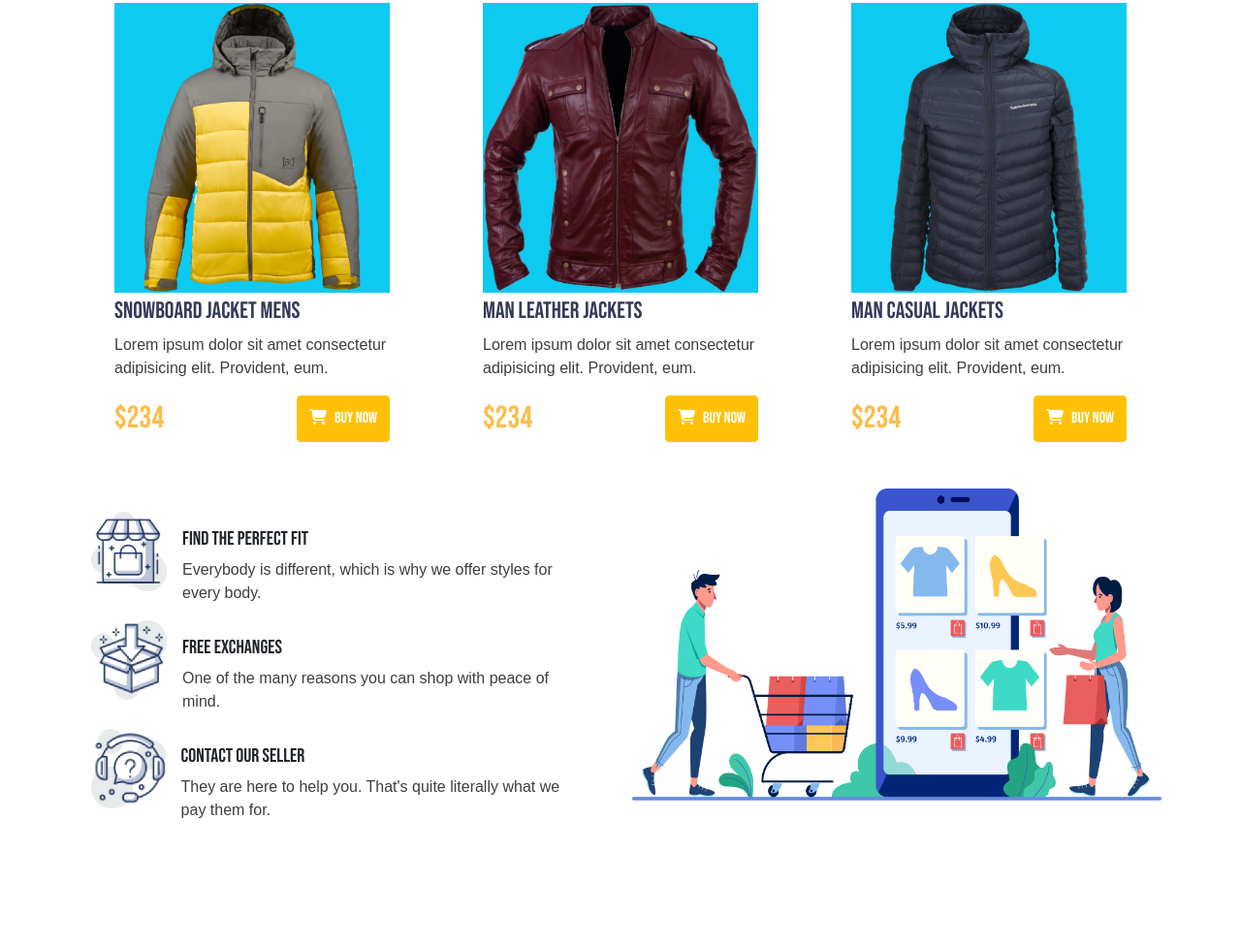
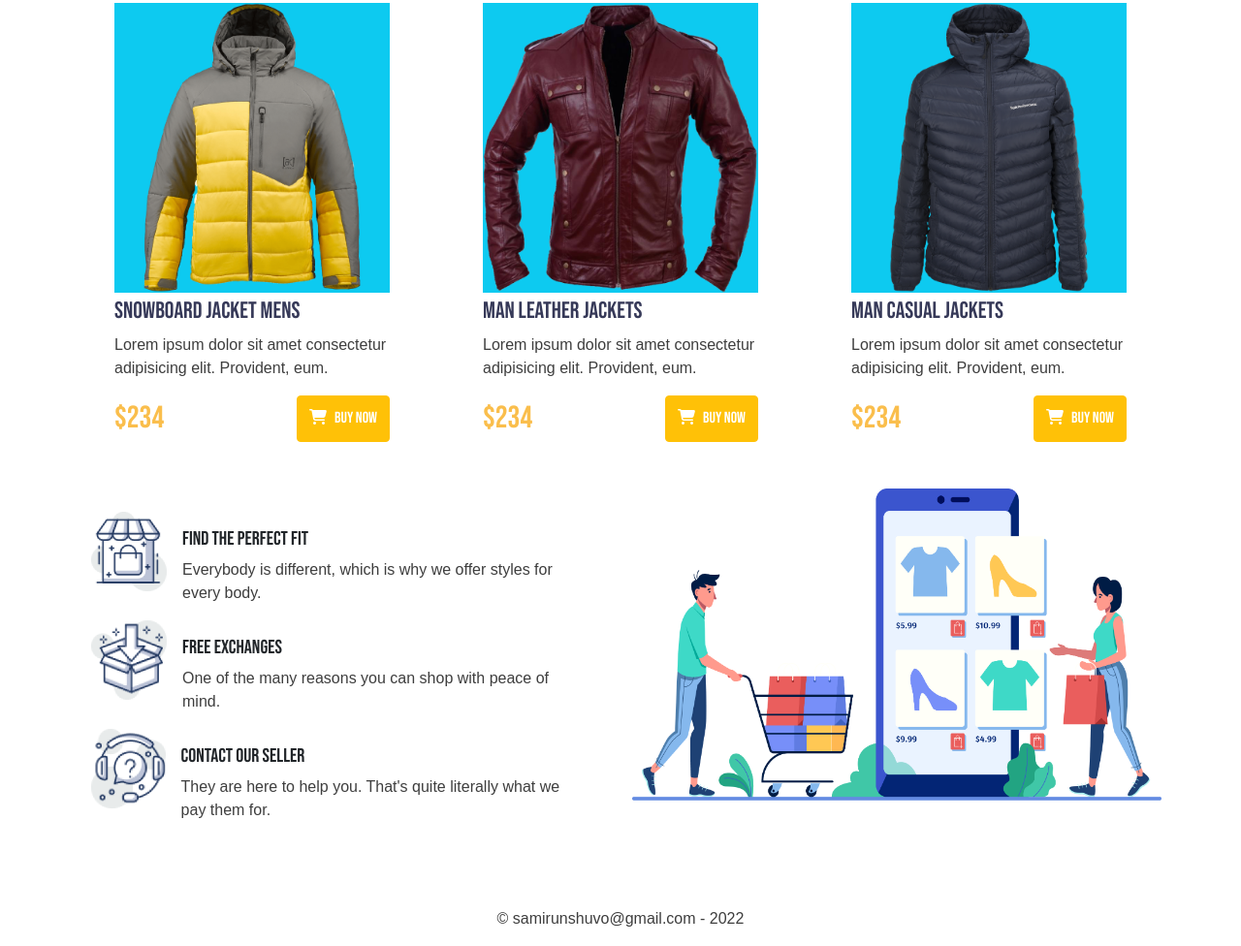
Before and after one commit to Samirun-Shuvo/penguin-fashion, a plain HTML site: page index.html in a window 1280 px wide. Shown: the part 1392-2368 px from the top of the page at 97% size. Before the commit the page ends 2280 px from the top, so only its background shows below. Drawn offline with nearby package versions, Linux system fonts and the light colour scheme; a web font is replaced by a local one.

Commit message:
footer update

```diff
--- a/index.html
+++ b/index.html
@@ -165,6 +165,9 @@
             </div>
         </section>
     </main>
+    <footer class="mt-5 text-center f">
+        <p>&copy samirunshuvo@gmail.com - 2022</p>
+    </footer>
 
 
 
```
